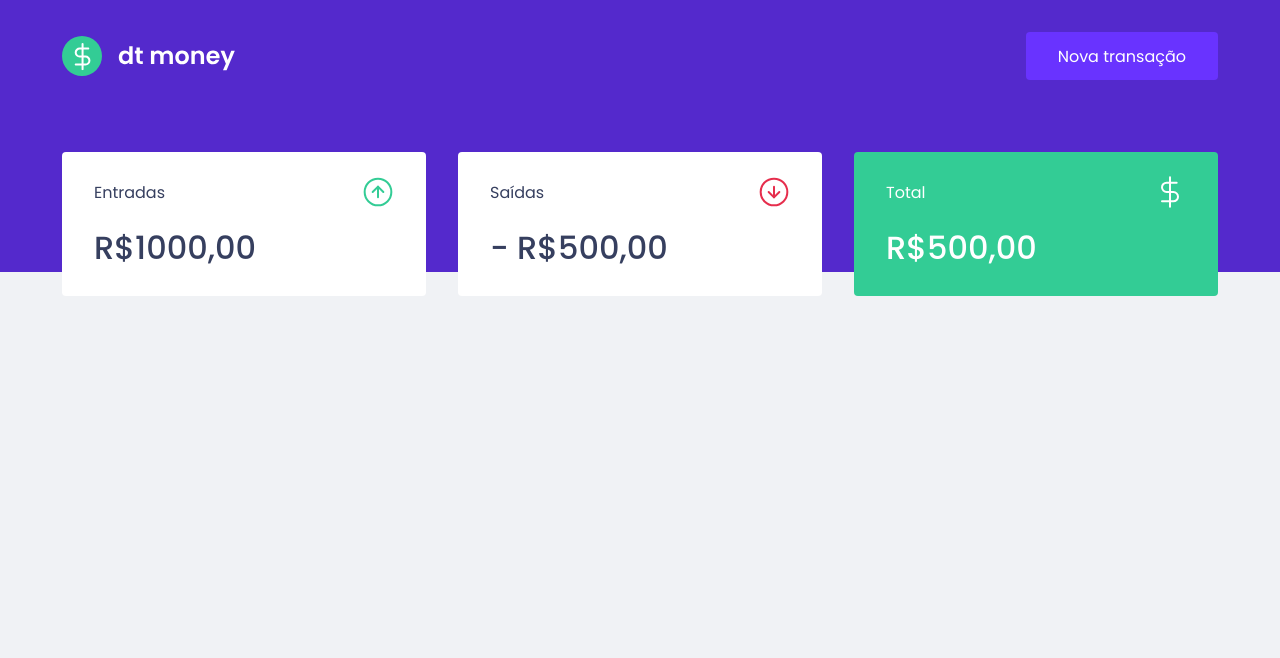
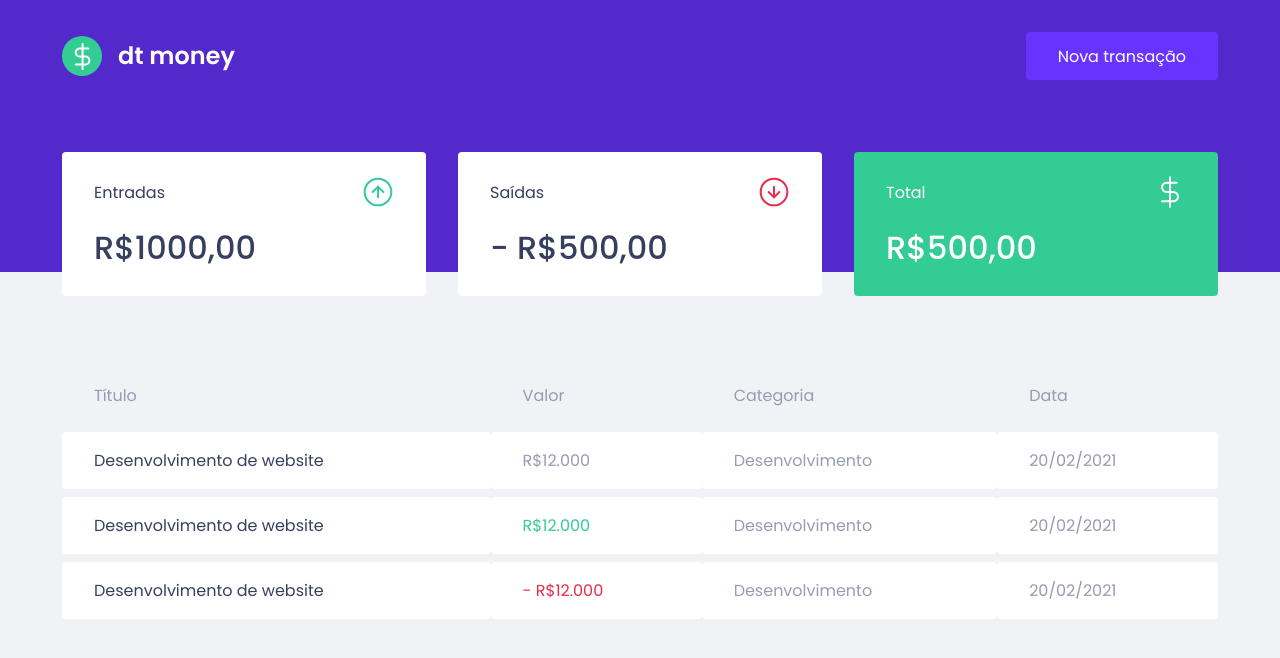
Before and after one commit to CaioAugustoo/dt-money, a React (Create React App) app: page / in a window 1280 px wide. Shown: the top 658 px of the page. Built offline with nearby package versions, Linux system fonts and the light colour scheme.

Commit message:
Criado componente para listagem de transações

```diff
--- a/src/components/Dashboard/index.tsx
+++ b/src/components/Dashboard/index.tsx
@@ -1,10 +1,13 @@
 import { Summary } from "components/Summary";
+import { TransactionsTable } from "components/TransactionsTable";
+
 import * as S from "./styles";
 
 export const Dashboard = () => {
   return (
     <S.Wrapper>
       <Summary />
+      <TransactionsTable />
     </S.Wrapper>
   );
 };
--- /dev/null
+++ b/src/components/TransactionsTable/index.tsx
@@ -0,0 +1,39 @@
+import * as S from "./styles";
+
+export const TransactionsTable = () => {
+  return (
+    <S.Wrapper>
+      <table>
+        <thead>
+          <tr>
+            <th>Título</th>
+            <th>Valor</th>
+            <th>Categoria</th>
+            <th>Data</th>
+          </tr>
+        </thead>
+
+        <tbody>
+          <tr>
+            <td>Desenvolvimento de website</td>
+            <td>R$12.000</td>
+            <td>Desenvolvimento</td>
+            <td>20/02/2021</td>
+          </tr>
+          <tr>
+            <td>Desenvolvimento de website</td>
+            <td className="deposit">R$12.000</td>
+            <td>Desenvolvimento</td>
+            <td>20/02/2021</td>
+          </tr>
+          <tr>
+            <td>Desenvolvimento de website</td>
+            <td className="withdraw">- R$12.000</td>
+            <td>Desenvolvimento</td>
+            <td>20/02/2021</td>
+          </tr>
+        </tbody>
+      </table>
+    </S.Wrapper>
+  );
+};
--- /dev/null
+++ b/src/components/TransactionsTable/styles.ts
@@ -0,0 +1,38 @@
+import styled from "styled-components";
+
+export const Wrapper = styled.div`
+  margin-top: 4rem;
+
+  table {
+    width: 100%;
+    border-spacing: 0 0.5rem;
+
+    th {
+      color: var(--text-body);
+      font-weight: 400;
+      padding: 1rem 2rem;
+      text-align: left;
+      line-height: 1.5rem;
+    }
+
+    td {
+      padding: 1rem 2rem;
+      border: 0;
+      background: var(--shape);
+      color: var(--text-body);
+      border-radius: 0.25rem;
+
+      &:first-child {
+        color: var(--text-title);
+      }
+
+      &.deposit {
+        color: var(--green);
+      }
+
+      &.withdraw {
+        color: var(--red);
+      }
+    }
+  }
+`
```
